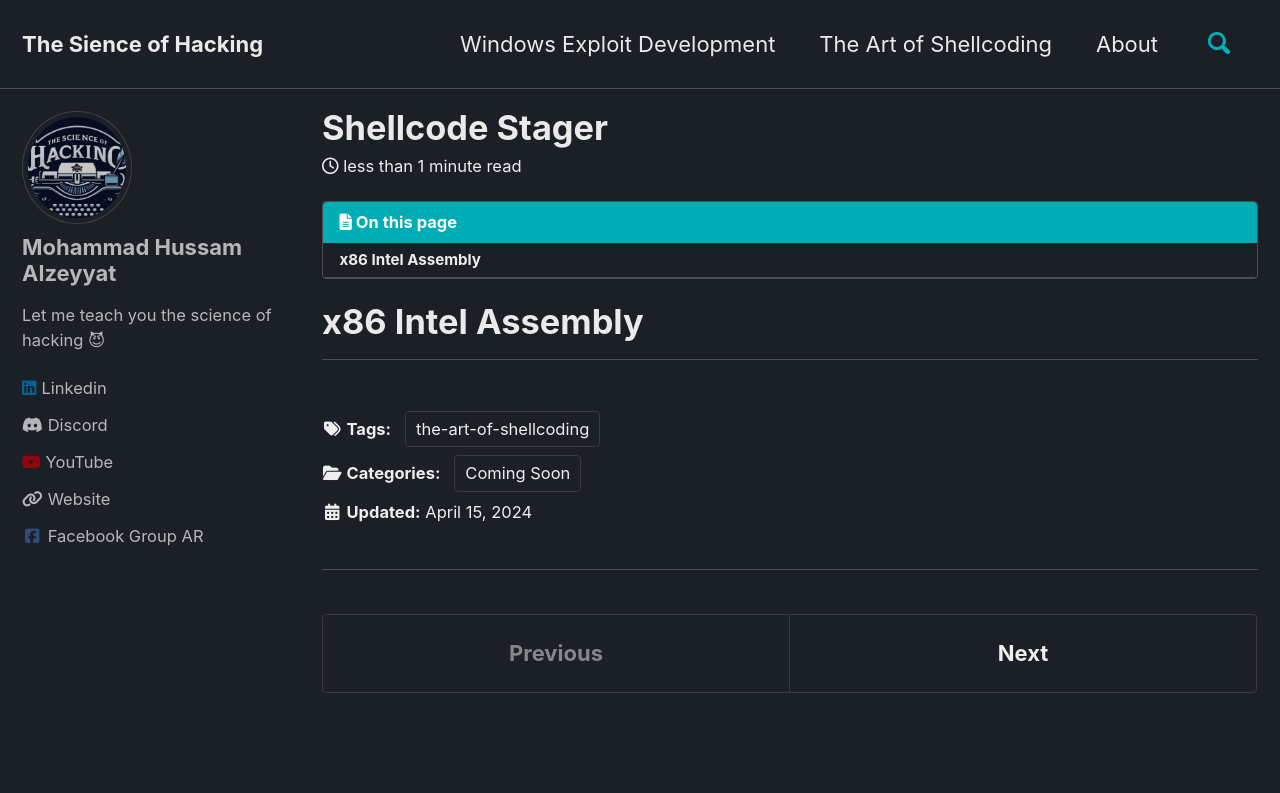
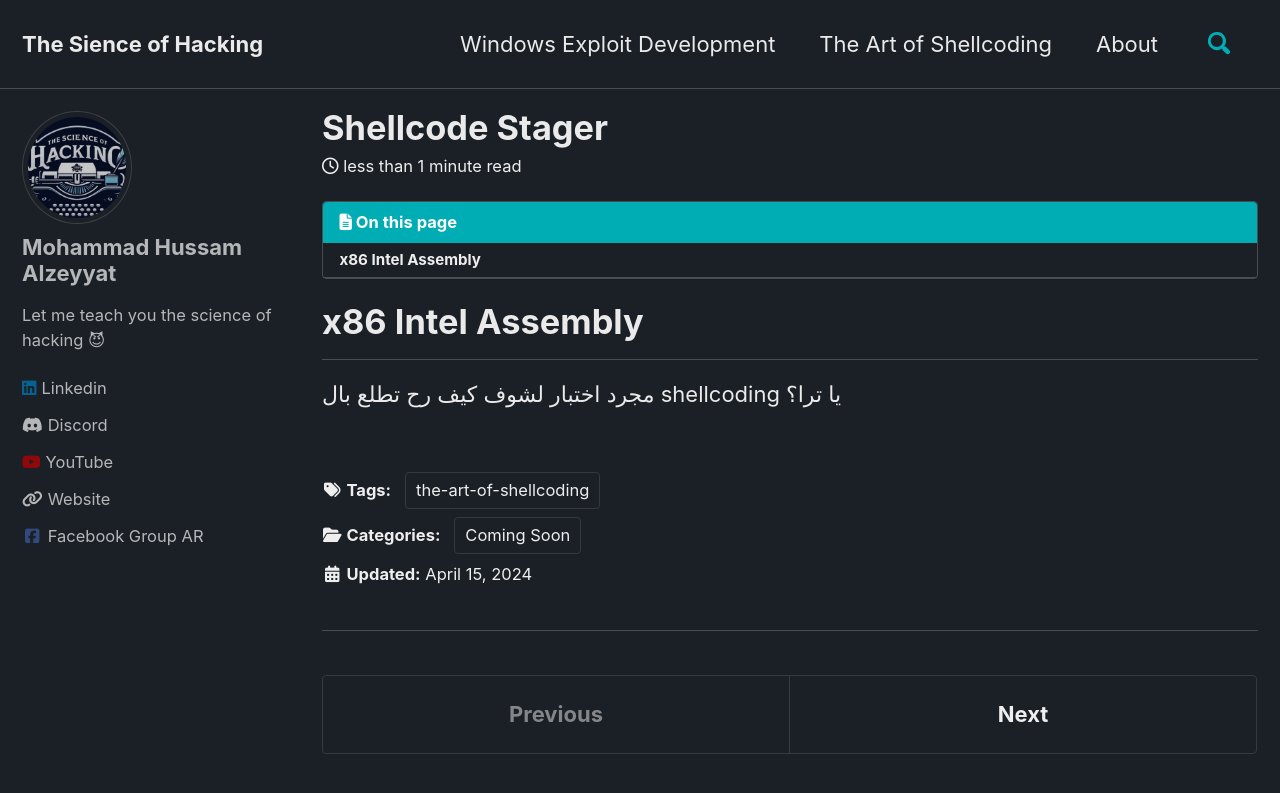
Before and after one commit to mhzcyber/mhzcyber.github.io, a Jekyll site: the page built from _posts/the art of shellcoding/2024-04-15-shellcode-stager.md, in a window 1280 px wide and 900 px high. Shown: the top 793 px of the window. Built offline with Jekyll 4.4.1, drawn with Linux system fonts in a browser that asks for light colours; cached includes are drawn as plain includes; nearby versions of some CDN libraries.

Commit message:
Update 2024-04-15-shellcode-stager.md
arabic lang test

```diff
--- a/_posts/the art of shellcoding/2024-04-15-shellcode-stager.md
+++ b/_posts/the art of shellcoding/2024-04-15-shellcode-stager.md
@@ -11,3 +11,5 @@ categories:
 toc:  true
 ---
 # x86 Intel Assembly
+
+مجرد اختبار لشوف كيف رح تطلع بال shellcoding يا ترا؟
```
